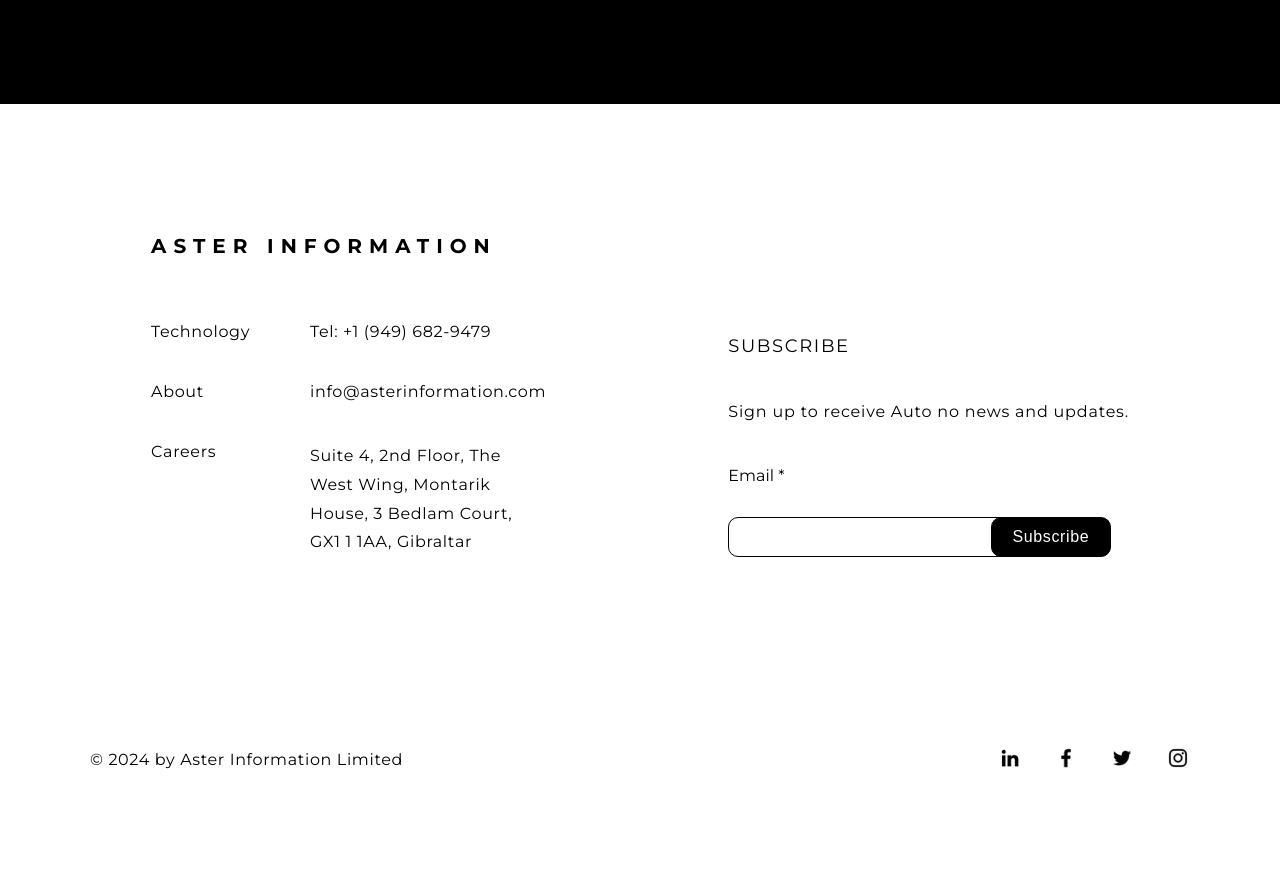
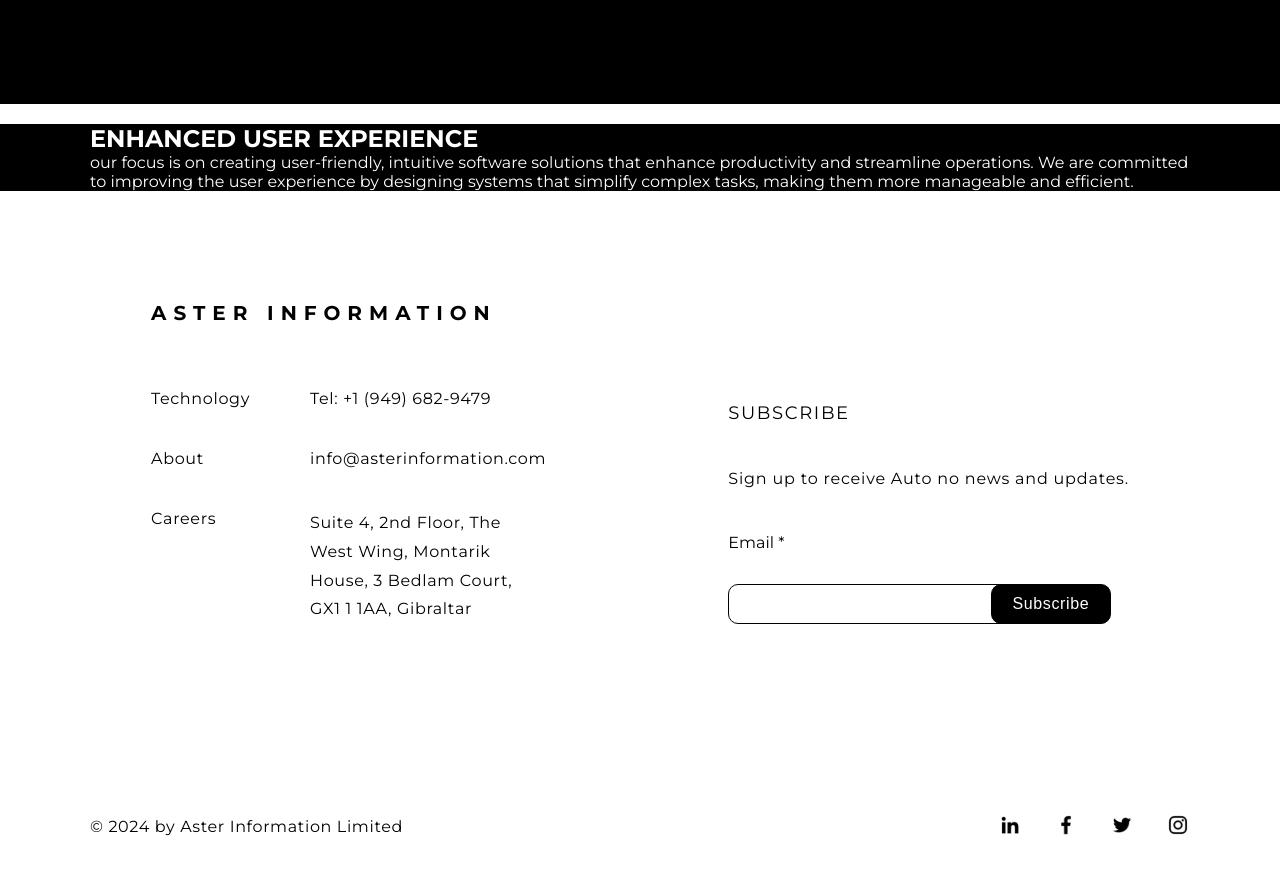
Before and after one commit to Moamal-2000/aster-information, a React (Vite) app: page /technology in a window 1280 px wide. Shown: the part 2142-3016 px from the top of the page. Before the commit the page ends 2963 px from the top, so only its background shows below. Built offline with nearby package versions, Linux system fonts and the light colour scheme.

Commit message:
feat: initiate UserExperienceStack

```diff
--- a/src/Components/Pages/Technology/UserExperience/UserExperience.jsx
+++ b/src/Components/Pages/Technology/UserExperience/UserExperience.jsx
@@ -1,9 +1,17 @@
 import s from "./UserExperience.module.scss";
+import UserExperienceStack from "./UserExperienceStack/UserExperienceStack";
 
 const UserExperience = () => {
   return (
     <section className={s.userExperience}>
-      <div className="container" data-container></div>
+      <div className="container" data-container>
+        <UserExperienceStack title="ENHANCED USER EXPERIENCE">
+          our focus is on creating user-friendly, intuitive software solutions
+          that enhance productivity and streamline operations. We are committed
+          to improving the user experience by designing systems that simplify
+          complex tasks, making them more manageable and efficient.
+        </UserExperienceStack>
+      </div>
     </section>
   );
 };
--- /dev/null
+++ b/src/Components/Pages/Technology/UserExperience/UserExperienceStack/UserExperienceStack.jsx
@@ -0,0 +1,11 @@
+import s from "./UserExperienceStack.module.scss";
+
+const UserExperienceStack = ({title, children}) => {
+  return (
+    <div className={s.stackContent}>
+      <h2>{title}</h2>
+      <p>{children}</p>
+    </div>
+  )
+}
+export default UserExperienceStack
--- /dev/null
+++ b/src/Components/Pages/Technology/UserExperience/UserExperienceStack/UserExperienceStack.module.scss
@@ -0,0 +1,5 @@
+@import "src/Styles/mixins.scss";
+
+.stackContent {
+
+}
```
